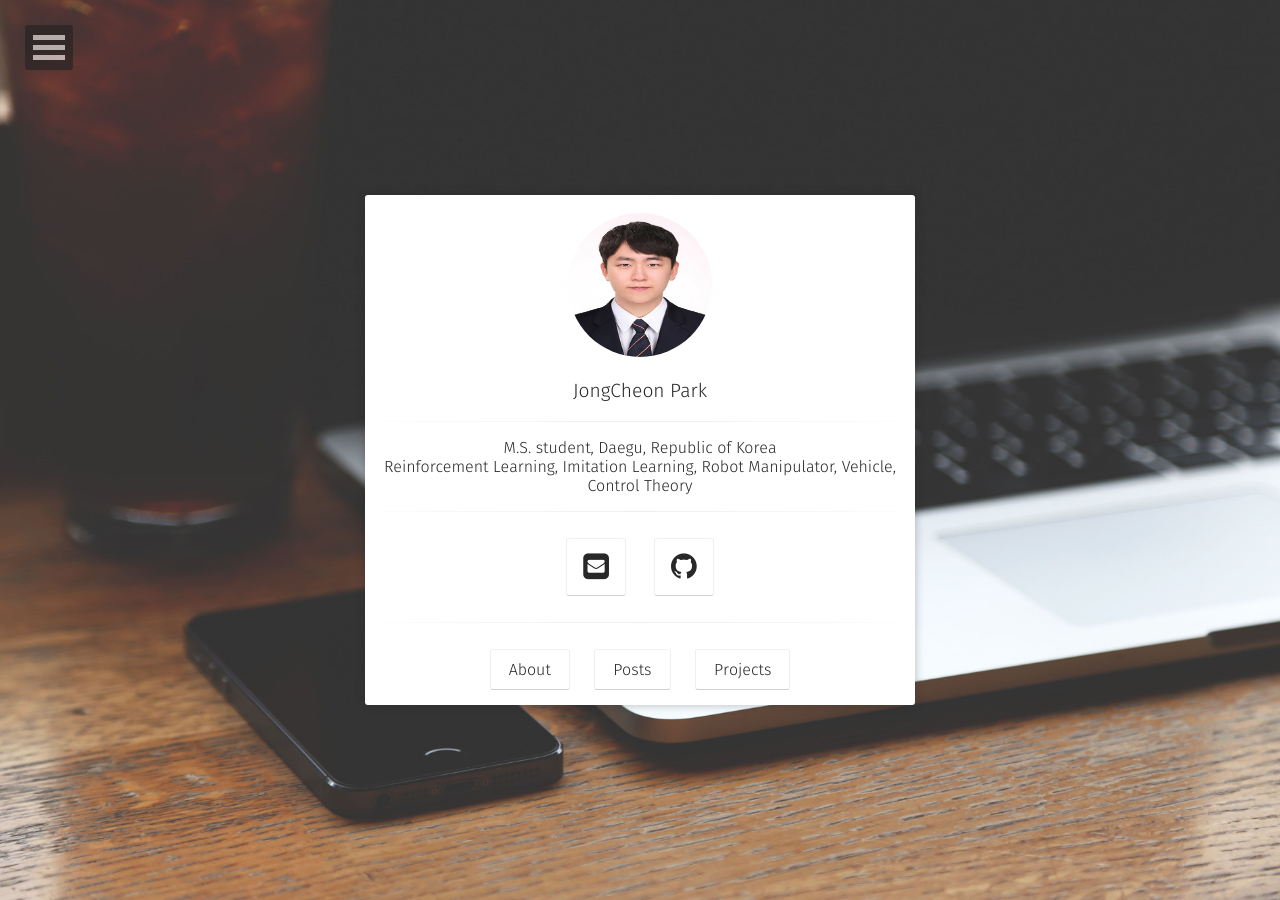
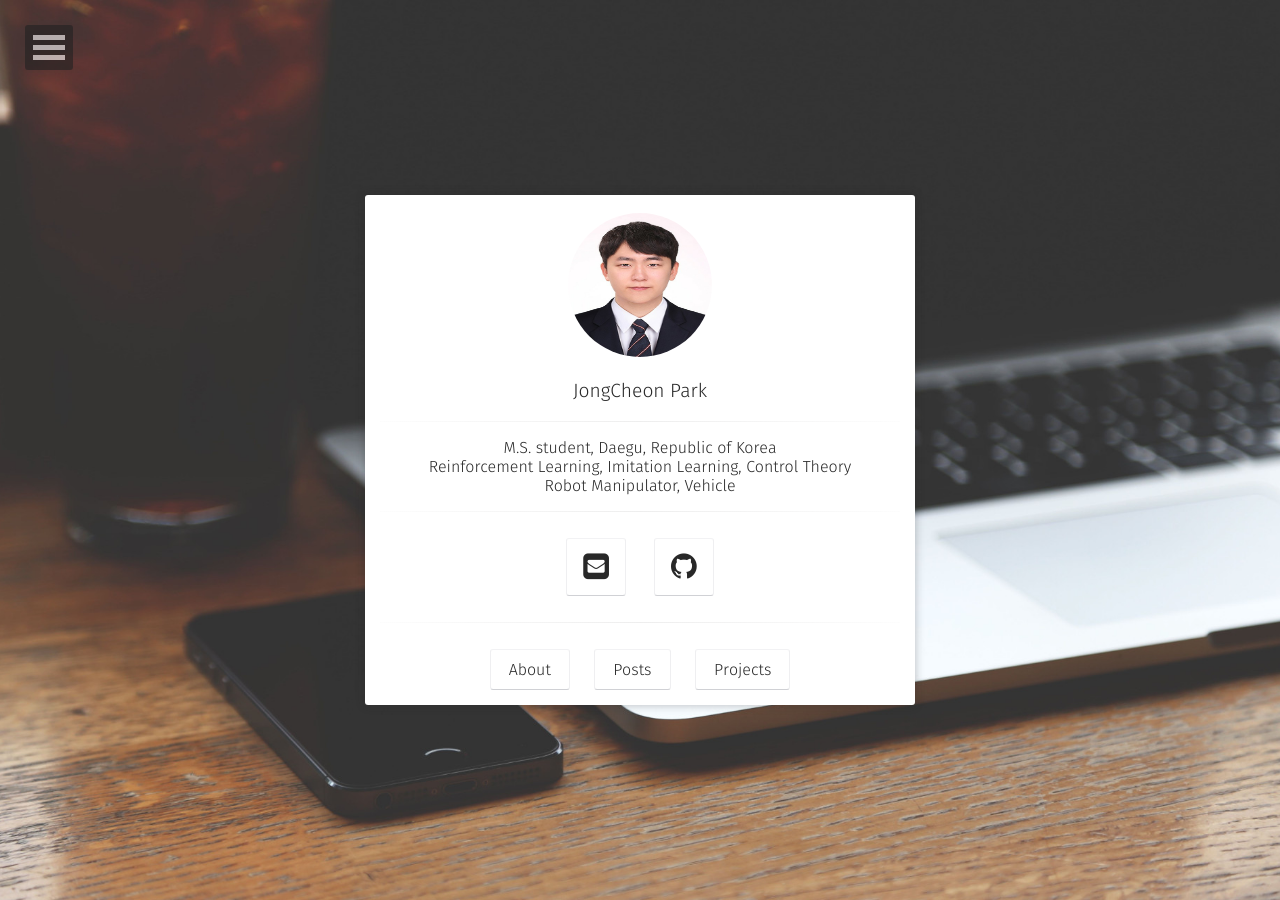
Before and after one commit to JongCheon-Park/JongCheon-Park.github.io, a Jekyll site: the page built from index.html, in a window 1280 px wide. Built offline with Jekyll 4.4.1, drawn with Linux system fonts in a browser that asks for light colours; some web fonts are replaced.

```diff
--- a/_config.yml
+++ b/_config.yml
@@ -1,6 +1,6 @@
 # Site
 title:              JongCheon Park
-bio:                'M.S. student, Daegu, Republic of Korea <br> Reinforcement Learning, Imitation Learning, Robot Manipulator, Vehicle, Control Theory'
+bio:                'M.S. student, Daegu, Republic of Korea <br> Reinforcement Learning, Imitation Learning,  Control Theory <br> Robot Manipulator, Vehicle'
 description:        "JongCheon Park biography and blog."
 reading_time:       true
 words_per_minute:   150
```
